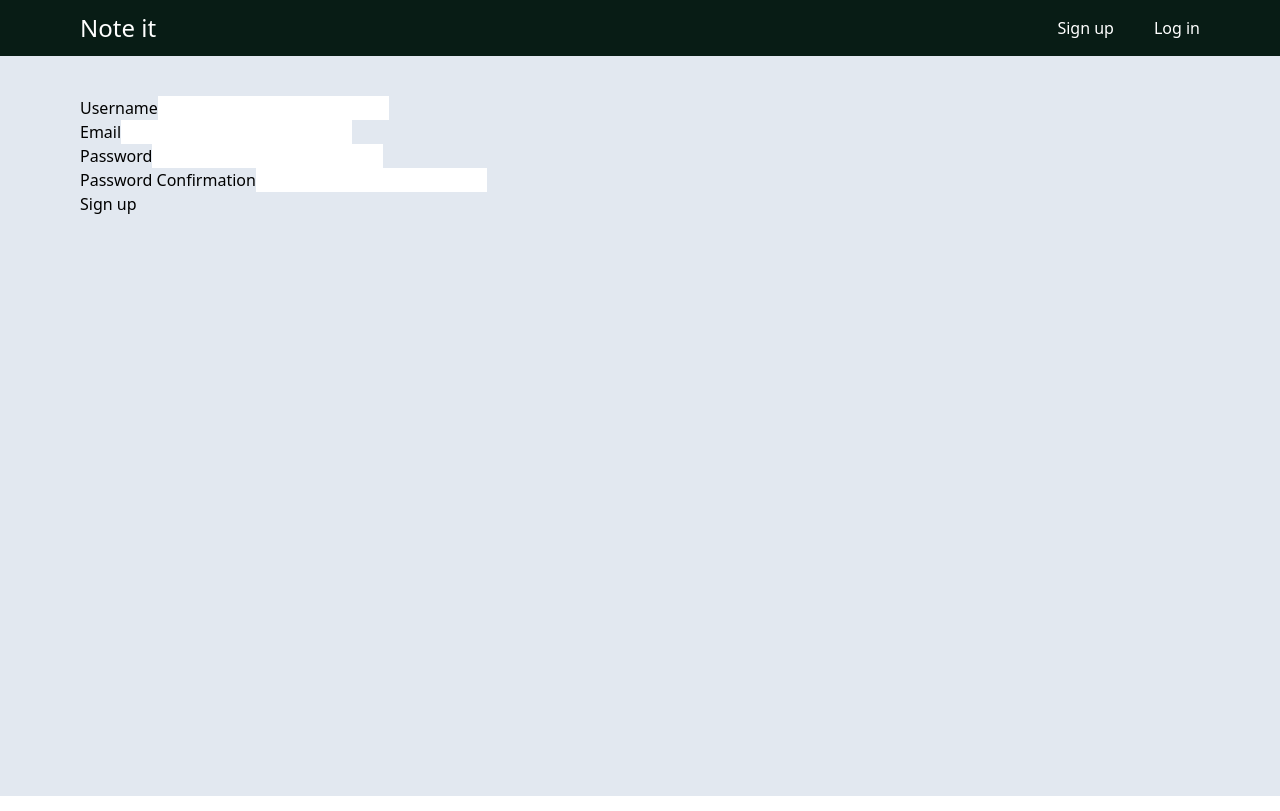
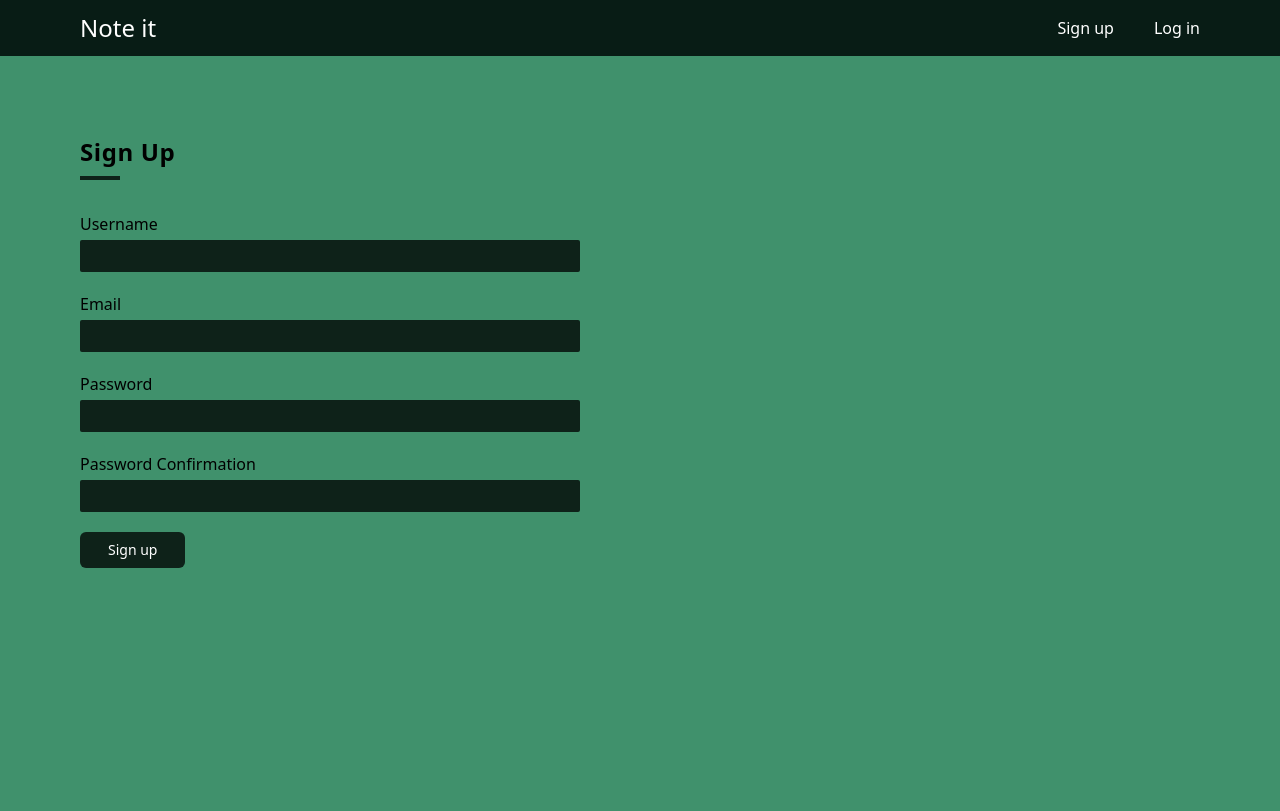
Before and after one commit to Qirall79/noteit, a React (Create React App) app in the folder client/: page /signup in a window 1280 px wide. Built offline with nearby package versions, Linux system fonts and the light colour scheme.

Commit message:
Add login/signup forms styling

```diff
--- a/client/package.json
+++ b/client/package.json
@@ -13,6 +13,7 @@
     "axios": "^1.3.4",
     "react": "^18.2.0",
     "react-dom": "^18.2.0",
+    "react-hook-form": "^7.43.5",
     "react-icons": "^4.8.0",
     "react-router-dom": "^6.8.2",
     "react-scripts": "5.0.1",
--- a/client/src/RouterSwitch.tsx
+++ b/client/src/RouterSwitch.tsx
@@ -16,7 +16,7 @@ const RouterSwitch = ({ getUser }: Props) => {
   return (
     <BrowserRouter>
       <div className="w-full h-full">
-        <Navbar isAuthenticated={Boolean(user.id)} />
+        <Navbar />
         <Routes>
           <Route
             path="/"
--- a/client/src/components/Navbar.tsx
+++ b/client/src/components/Navbar.tsx
@@ -1,23 +1,22 @@
-import React from "react";
+import React, { useContext } from "react";
 import { Link } from "react-router-dom";
+import { UserContext } from "../contexts/userContext";
 
-interface Props {
-  isAuthenticated: boolean;
-}
+const Navbar: React.FC<any> = (): any => {
+  const user = useContext(UserContext);
 
-const Navbar: React.FC<Props> = ({ isAuthenticated }): any => {
   return (
     <div className="w-full bg-[#081c15] text-white px-20 py-3 flex justify-between items-center">
       <h1 className="text-2xl font-medium">Note it</h1>
       <ul className="flex gap-10 font-medium">
         <li>
-          <Link to={isAuthenticated ? "/" : "/signup"}>
-            {isAuthenticated ? "Home" : "Sign up"}
+          <Link to={user.id ? "/" : "/signup"}>
+            {user.id ? "Home" : "Sign up"}
           </Link>
         </li>
         <li>
-          <Link to={isAuthenticated ? "/logout" : "/login"}>
-            {isAuthenticated ? "Log out" : "Log in"}
+          <Link to={user.id ? "/logout" : "/login"}>
+            {user.id ? "Log out" : "Log in"}
           </Link>
         </li>
       </ul>
--- a/client/src/pages/Login.tsx
+++ b/client/src/pages/Login.tsx
@@ -41,17 +41,39 @@ const Login = ({ getUser }: Props) => {
   }
 
   return (
-    <div className="w-full min-h-[92.5vh] px-20 py-10 bg-slate-200">
-      <form method="post">
-        <div className="form-group">
-          <label htmlFor="username">Username</label>
-          <input type="text" name="username" id="username" />
+    <div className="w-full min-h-[94.4vh] px-20 py-20 bg-[#40916c]">
+      <h1 className="text-2xl font-semibold border-b-4 border-[#0e2219] pb-2 w-7 mb-8 tracking-wide">
+        Login
+      </h1>
+      <form method="post" className="flex flex-col items-start gap-5">
+        <div className="w-full max-w-[500px] form-group flex flex-col gap-1">
+          <label className="font-medium" htmlFor="username">
+            Username
+          </label>
+          <input
+            type="text"
+            name="username"
+            id="username"
+            className="h-8 rounded-sm outline-none pl-2 text-sm text-white bg-[#0e2219]"
+          />
         </div>
-        <div className="form-group">
-          <label htmlFor="password">Password</label>
-          <input type="password" name="password" id="password" />
+        <div className="w-full max-w-[500px] form-group flex flex-col gap-1">
+          <label className="font-medium" htmlFor="password">
+            Password
+          </label>
+          <input
+            type="password"
+            name="password"
+            id="password"
+            className="h-8 rounded-sm outline-none pl-2 text-sm text-white bg-[#0e2219]"
+          />
         </div>
-        <input type="submit" value="Login" onClick={handleSubmit} />
+        <input
+          type="submit"
+          className="bg-[#0e2219] font-medium text-sm text-white px-7 py-2 rounded-md cursor-pointer"
+          value="Login"
+          onClick={handleSubmit}
+        />
       </form>
     </div>
   );
--- a/client/src/pages/Signup.tsx
+++ b/client/src/pages/Signup.tsx
@@ -35,29 +35,62 @@ const Signup: React.FC<Props> = ({ getUser }): any => {
   }
 
   return (
-    <div className="w-full min-h-[92.5vh] px-20 py-10 bg-slate-200">
-      <form method="post">
-        <div className="form-group">
-          <label htmlFor="username">Username</label>
-          <input type="text" name="username" id="username" />
+    <div className="w-full min-h-[94.4vh] px-20 py-20 bg-[#40916c]">
+      <div className="flex flex-col mb-8">
+        <h1 className="text-2xl font-semibold  pb-2 tracking-wide">Sign Up</h1>
+        <p className="w-10 border-b-4 border-[#0e2219]"></p>
+      </div>
+      <form method="post" className="flex flex-col items-start gap-5">
+        <div className="w-full max-w-[500px] form-group flex flex-col gap-1">
+          <label className="font-medium" htmlFor="username">
+            Username
+          </label>
+          <input
+            className="h-8 rounded-sm outline-none pl-2 text-sm text-white bg-[#0e2219]"
+            type="text"
+            name="username"
+            id="username"
+          />
         </div>
-        <div className="form-group">
-          <label htmlFor="email">Email</label>
-          <input type="text" name="email" id="email" />
+        <div className="w-full max-w-[500px] form-group flex flex-col gap-1">
+          <label className="font-medium" htmlFor="email">
+            Email
+          </label>
+          <input
+            className="h-8 rounded-sm outline-none pl-2 text-sm text-white bg-[#0e2219]"
+            type="text"
+            name="email"
+            id="email"
+          />
         </div>
-        <div className="form-group">
-          <label htmlFor="password">Password</label>
-          <input type="password" name="password" id="password" />
+        <div className="w-full max-w-[500px] form-group flex flex-col gap-1">
+          <label className="font-medium" htmlFor="password">
+            Password
+          </label>
+          <input
+            className="h-8 rounded-sm outline-none pl-2 text-sm text-white bg-[#0e2219]"
+            type="password"
+            name="password"
+            id="password"
+          />
         </div>
-        <div className="form-group">
-          <label htmlFor="password_confirmation">Password Confirmation</label>
+        <div className="w-full max-w-[500px] form-group flex flex-col gap-1">
+          <label className="font-medium" htmlFor="password_confirmation">
+            Password Confirmation
+          </label>
           <input
+            className="h-8 rounded-sm outline-none pl-2 text-sm text-white bg-[#0e2219]"
             type="password"
             name="password_confirmation"
             id="password_confirmation"
           />
         </div>
-        <input type="submit" value="Sign up" onClick={handleSubmit} />
+        <input
+          className="bg-[#0e2219] font-medium text-sm text-white px-7 py-2 rounded-md cursor-pointer"
+          type="submit"
+          value="Sign up"
+          onClick={handleSubmit}
+        />
       </form>
 
       <p className="text-red-400">{response?.message}</p>
```
Also changed, not shown: 2 other files (tests, documents, lock files or other folders).
